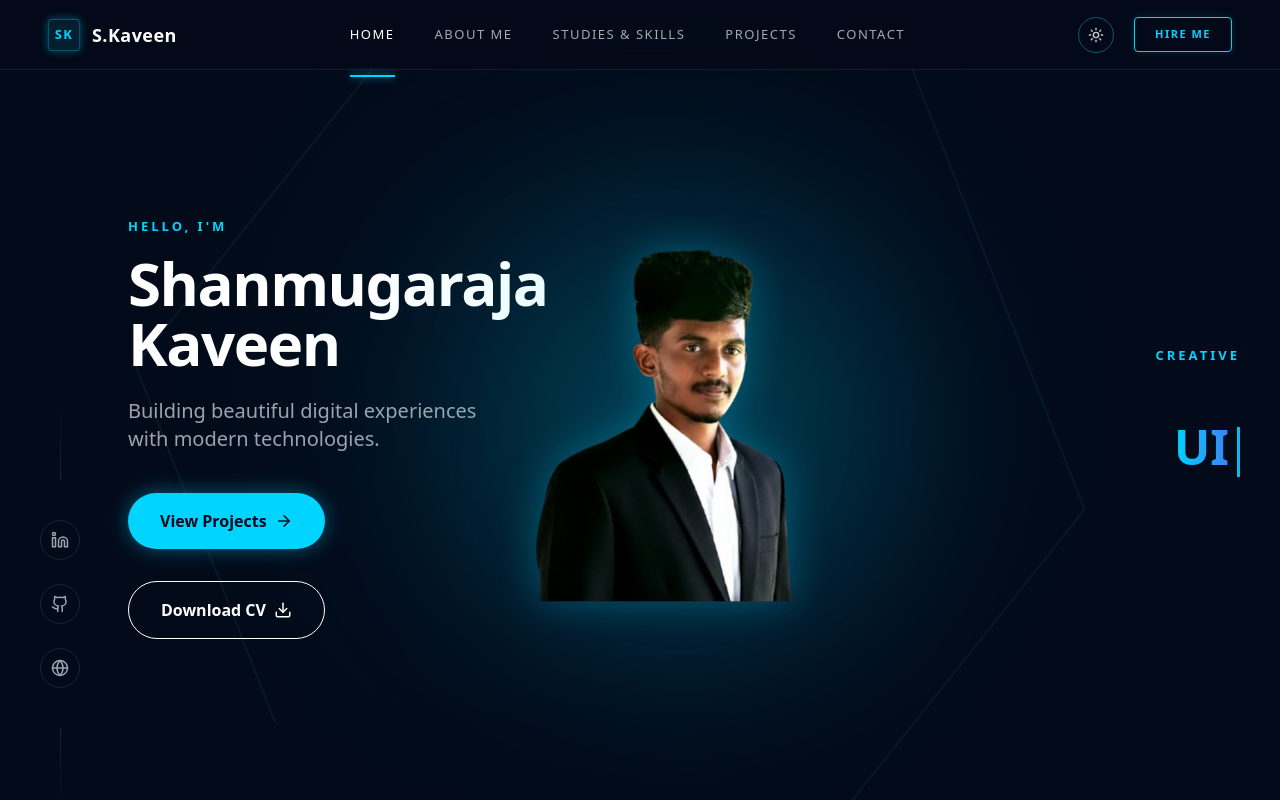
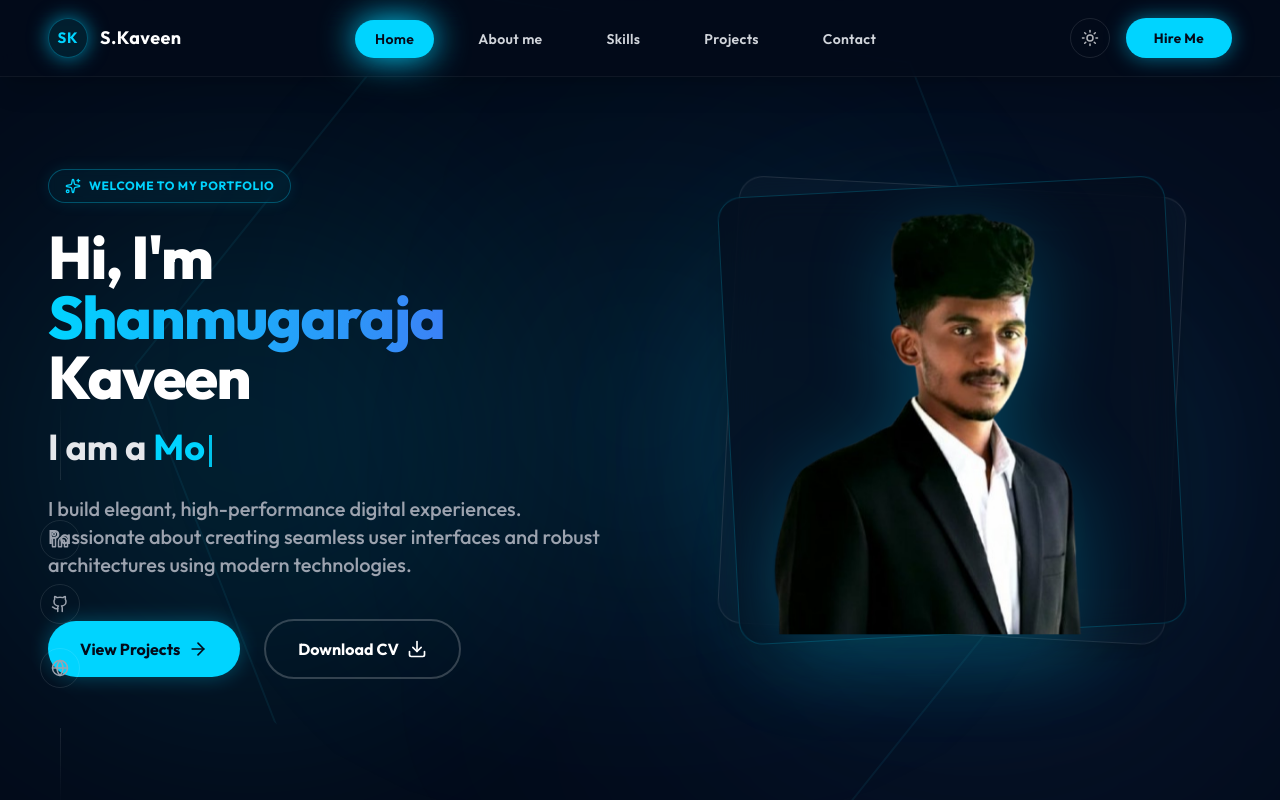
Before and after one commit to kaveenskn/My_portfolio, a Next.js app: page / in a window 1280 px wide. Shown: the top 800 px of the page. Built offline with nearby package versions, Linux system fonts and the light colour scheme.

Commit message:
resolved conflict and changed hero section design

```diff
--- a/src/app/layout.tsx
+++ b/src/app/layout.tsx
@@ -1,23 +1,16 @@
 import type { Metadata } from "next";
-import localFont from "next/font/local";
+import { Outfit } from "next/font/google";
 import "./globals.css";
 import { ThemeProvider } from "@/components/ThemeProvider";
 
-
-const geistSans = localFont({
-  src: "./fonts/GeistVF.woff",
-  variable: "--font-geist-sans",
-  weight: "100 900",
-});
-const geistMono = localFont({
-  src: "./fonts/GeistMonoVF.woff",
-  variable: "--font-geist-mono",
-  weight: "100 900",
+const outfit = Outfit({
+  subsets: ["latin"],
+  variable: "--font-outfit",
 });
 
 export const metadata: Metadata = {
-  title: "Create Next App",
-  description: "Generated by create next app",
+  title: "Shanmugaraja Kaveen | Portfolio",
+  description: "Portfolio of Shanmugaraja Kaveen",
 };
 
 export default function RootLayout({
@@ -28,7 +21,8 @@ export default function RootLayout({
   return (
     <html lang="en">
       <body
-        className={`${geistSans.variable} ${geistMono.variable} antialiased`}
+        className={`${outfit.variable} font-sans antialiased`}
+        style={{ fontFamily: 'var(--font-outfit)' }}
       >
         <ThemeProvider>
           {children}
--- a/src/app/page.tsx
+++ b/src/app/page.tsx
@@ -8,12 +8,8 @@ import StudiesAndSkillsSection from "@/components/StudiesAndSkillsSection";
 import ProjectsSection from "@/components/ProjectsSection";
 import ContactSection from "@/components/ContactSection";
 import Background from "@/components/Background";
-import { useTheme } from "@/components/ThemeProvider";
 
 export default function Home() {
-  const { theme } = useTheme();
-  const isLight = theme === "light";
-
   return (
     <main className="relative min-h-screen selection:bg-purple-500/30 overflow-x-hidden">
       <Background />
--- a/src/components/ContactSection.tsx
+++ b/src/components/ContactSection.tsx
@@ -178,7 +178,7 @@ export default function ContactSection() {
                 Say <span className="text-cyan-500">Hello_</span>
               </h2>
               <p className={`text-xs md:text-sm font-medium ${isLight ? "text-gray-500" : "text-gray-400"}`}>
-                Drop a message and let's work together.
+                Drop a message and let&apos;s work together.
               </p>
             </div>
 
--- a/src/components/HeroContent.tsx
+++ b/src/components/HeroContent.tsx
@@ -1,15 +1,16 @@
 "use client";
 
-import { motion } from "framer-motion";
+import { motion, Variants } from "framer-motion";
 import Image from "next/image";
 import { useTheme } from "./ThemeProvider";
 import { useState, useEffect } from "react";
-import { ArrowRight, Download } from "lucide-react";
+import { ArrowRight, Download, Sparkles } from "lucide-react";
 
 const roles = [
-  "Cross-Platform Developer",
-  "UI/UX Designer",
-  "Flutter Expert"
+  "Full Stack Web Developer",
+  "Mobile App Developer",
+  "AI API Integration Developer",
+  "Python Developer"
 ];
 
 export default function HeroContent() {
@@ -49,109 +50,119 @@ export default function HeroContent() {
     return () => clearTimeout(timer);
   }, [displayText, isDeleting, roleIndex, typingSpeed]);
 
-  const containerVariants = {
+  const containerVariants: Variants = {
     hidden: { opacity: 0 },
     visible: {
       opacity: 1,
-      transition: {
-        staggerChildren: 0.2,
-        delayChildren: 0.3,
-      },
+      transition: { staggerChildren: 0.15, delayChildren: 0.2 },
     },
   };
 
-  const itemVariants = {
-    hidden: { opacity: 0, y: 20 },
-    visible: { opacity: 1, y: 0, transition: { duration: 0.8, ease: "easeOut" } },
+  const itemVariants: Variants = {
+    hidden: { opacity: 0, y: 30 },
+    visible: { opacity: 1, y: 0, transition: { duration: 0.7, ease: [0.16, 1, 0.3, 1] } },
   };
 
   return (
-    <div className="relative z-10 w-full min-h-screen flex items-center justify-center pt-32 pb-20 overflow-hidden">
+    <div className="relative z-10 w-full min-h-screen flex items-center justify-center pt-24 pb-12 overflow-hidden">
+      {/* Background Decor */}
+      <div className="absolute top-1/4 left-0 w-[500px] h-[500px] bg-[#00D4FF]/10 rounded-full blur-[120px] pointer-events-none -z-10" />
+      <div className="absolute bottom-0 right-0 w-[600px] h-[600px] bg-[#3B82F6]/10 rounded-full blur-[150px] pointer-events-none -z-10" />
 
       <motion.div
         variants={containerVariants}
         initial="hidden"
         animate="visible"
-        className="w-full max-w-[1400px] mx-auto px-6 lg:pl-32 lg:pr-10 grid grid-cols-1 lg:grid-cols-3 items-center gap-12 lg:gap-0"
+        className="w-full max-w-[1280px] mx-auto px-6 lg:px-12 grid grid-cols-1 lg:grid-cols-2 items-center gap-16"
       >
+        {/* Left Column: Text Content */}
+        <div className="flex flex-col items-center lg:items-start text-center lg:text-left">
+          <motion.div variants={itemVariants} className="mb-6 inline-flex items-center gap-2 px-4 py-2 rounded-full border border-[#00D4FF]/30 bg-[#00D4FF]/5 backdrop-blur-sm shadow-[0_0_15px_rgba(0,212,255,0.1)]">
+            <Sparkles className="w-4 h-4 text-[#00D4FF]" />
+            <span className="text-[#00D4FF] uppercase tracking-wider text-xs font-bold">
+              Welcome to my portfolio
+            </span>
+          </motion.div>
 
-        {/* Left Block: Name & Info */}
-        <motion.div variants={itemVariants} className="flex flex-col items-center lg:items-start text-center lg:text-left">
-          <span className="text-[#00D4FF] uppercase tracking-[3px] text-[13px] font-bold mb-4">
-            HELLO, I&apos;M
-          </span>
-          <h1 className={`text-4xl md:text-5xl xl:text-6xl font-[800] leading-[1.1] tracking-tight mb-6 ${isLight ? "text-gray-900" : "text-white"}`}>
-            Shanmugaraja<br />
+          <motion.h1
+            variants={itemVariants}
+            className={`text-5xl sm:text-5xl lg:text-6xl font-[800] leading-[1.1] tracking-tight mb-4 ${isLight ? "text-gray-900" : "text-white"}`}
+          >
+            Hi, I&apos;m <span className="text-transparent bg-clip-text bg-gradient-to-r from-[#00D4FF] to-[#3B82F6]">Shanmugaraja</span>
+            <br />
             Kaveen
-          </h1>
-          <p className={`text-lg md:text-xl font-medium mb-10 max-w-md ${isLight ? "text-gray-600" : "text-gray-400"}`}>
-            Building beautiful digital experiences with modern technologies.
-          </p>
+          </motion.h1>
 
-          <div className="flex flex-wrap items-center justify-center lg:justify-start gap-8">
+          <motion.div variants={itemVariants} className="h-[40px] sm:h-[48px] mb-6 flex items-center justify-center lg:justify-start">
+            <h2 className={`text-2xl sm:text-3xl lg:text-4xl font-bold ${isLight ? "text-gray-700" : "text-gray-200"}`}>
+              I am a{" "}
+              <span className="text-[#00D4FF]">
+                {displayText}
+              </span>
+              <motion.span
+                animate={{ opacity: [1, 0, 1] }}
+                transition={{ duration: 0.8, repeat: Infinity, ease: "linear" }}
+                className="inline-block w-[3px] h-[24px] sm:h-[32px] ml-1 bg-[#00D4FF] align-middle"
+              />
+            </h2>
+          </motion.div>
+
+          <motion.p
+            variants={itemVariants}
+            className={`text-lg sm:text-xl font-medium mb-10 max-w-xl ${isLight ? "text-gray-600" : "text-gray-400"}`}
+          >
+            I build elegant, high-performance digital experiences. Passionate about creating seamless user interfaces and robust architectures using modern technologies.
+          </motion.p>
+
+          <motion.div variants={itemVariants} className="flex flex-wrap items-center justify-center lg:justify-start gap-4 sm:gap-6">
             <motion.a
               href="#projects"
               whileHover={{ scale: 1.05 }}
               whileTap={{ scale: 0.95 }}
-              className="px-8 py-4 bg-[#00D4FF] text-[#030B1A] font-bold rounded-full flex items-center gap-2 shadow-[0_0_20px_rgba(0,212,255,0.4)] hover:shadow-[0_0_30px_rgba(0,212,255,0.6)] transition-all"
+              className="px-8 py-4 bg-[#00D4FF] text-[#030B1A] font-bold rounded-full flex items-center gap-2 shadow-[0_0_20px_rgba(0,212,255,0.3)] hover:shadow-[0_0_30px_rgba(0,212,255,0.5)] transition-all"
             >
               View Projects
-              <ArrowRight size={18} />
+              <ArrowRight size={20} />
             </motion.a>
             <motion.a
               href="#"
-              whileHover={{ scale: 1.05, backgroundColor: "rgba(255,255,255,0.05)" }}
+              whileHover={{ scale: 1.05, backgroundColor: isLight ? "rgba(0,0,0,0.05)" : "rgba(255,255,255,0.05)" }}
               whileTap={{ scale: 0.95 }}
-              className={`px-8 py-4 border font-bold rounded-full flex items-center gap-2 transition-all ${isLight ? "border-gray-900 text-gray-900" : "border-white text-white"
+              className={`px-8 py-4 border-2 font-bold rounded-full flex items-center gap-2 transition-all ${isLight ? "border-gray-900 text-gray-900" : "border-white/20 text-white hover:border-white/40"
                 }`}
             >
               Download CV
-              <Download size={18} />
+              <Download size={20} />
             </motion.a>
-          </div>
-        </motion.div>
+          </motion.div>
+        </div>
 
-        {/* Center Block: Portrait */}
+        {/* Right Column: Image */}
         <motion.div
           variants={itemVariants}
-          className="relative flex justify-center items-center h-[400px] md:h-[500px] lg:h-[600px]"
+          className="relative flex justify-center items-center mt-12 lg:mt-0"
         >
-          {/* Cyan Glow Halo */}
-          <div className="absolute top-1/2 left-1/2 -translate-x-1/2 -translate-y-1/2 w-[300px] h-[300px] md:w-[400px] md:h-[400px] bg-[#00D4FF]/20 blur-[100px] rounded-full pointer-events-none" />
+          {/* Decorative Elements */}
+          <div className="absolute inset-0 bg-gradient-to-tr from-[#00D4FF]/20 to-transparent rounded-full blur-3xl opacity-60" />
 
           <motion.div
             animate={{ y: [-15, 15, -15] }}
             transition={{ duration: 6, repeat: Infinity, ease: "easeInOut" }}
-            className="relative w-[300px] h-[400px] md:w-[400px] md:h-[500px] lg:w-[450px] lg:h-[550px]"
+            className="relative w-[320px] h-[320px] sm:w-[400px] sm:h-[400px] lg:w-[480px] lg:h-[480px]"
           >
+            {/* Background Cards for Depth */}
+            <div className={`absolute inset-2 sm:inset-4 rounded-3xl transform rotate-3 transition-transform duration-500 border ${isLight ? "border-gray-200 bg-white/40" : "border-white/10 bg-[#0A192F]/40"} backdrop-blur-xl shadow-xl`} />
+            <div className={`absolute inset-2 sm:inset-4 rounded-3xl transform -rotate-3 transition-transform duration-500 border ${isLight ? "border-[#00D4FF]/20 bg-white/60" : "border-[#00D4FF]/20 bg-[#030B1A]/60"} backdrop-blur-xl shadow-2xl z-0`} />
+
             <Image
               src="/profile.png"
               alt="Shanmugaraja Kaveen"
               fill
               priority
-              sizes="(max-width: 768px) 300px, (max-width: 1024px) 400px, 450px"
-              className="object-contain drop-shadow-[0_0_20px_rgba(0,212,255,0.3)]"
+              sizes="(max-width: 768px) 320px, (max-width: 1024px) 400px, 480px"
+              className="object-contain drop-shadow-[0_20px_40px_rgba(0,212,255,0.25)] z-10 p-2 sm:p-4"
             />
           </motion.div>
-        </motion.div>
-
-        {/* Right Block: Role & Typewriter */}
-        <motion.div variants={itemVariants} className="flex flex-col items-center lg:items-end text-center lg:text-right">
-          <span className="text-[#00D4FF] uppercase tracking-[3px] text-[13px] font-bold mb-4 lg:mb-6">
-            CREATIVE
-          </span>
-          <div className="relative min-h-[120px] flex items-center justify-center lg:justify-end">
-            <h2 className={`text-3xl md:text-5xl font-bold leading-tight ${isLight ? "text-gray-900" : "text-white"}`}>
-              <span className="bg-gradient-to-r from-[#00D4FF] to-[#3B82F6] bg-clip-text text-transparent">
-                {displayText}
-              </span>
-              <motion.span
-                animate={{ opacity: [1, 0, 1] }}
-                transition={{ duration: 0.8, repeat: Infinity, ease: "linear" }}
-                className="inline-block w-[3px] h-[30px] md:h-[50px] ml-2 bg-[#00D4FF] align-middle"
-              />
-            </h2>
-          </div>
         </motion.div>
 
       </motion.div>
--- a/src/components/Navbar.tsx
+++ b/src/components/Navbar.tsx
@@ -3,13 +3,13 @@
 import { motion } from "framer-motion";
 import Link from "next/link";
 import { useState, useEffect } from "react";
-import { Sun, Moon } from "lucide-react";
+import { Sun, Moon, Menu } from "lucide-react";
 import { useTheme } from "./ThemeProvider";
 
 const navLinks = [
   { name: "Home", href: "#home" },
-  { name: "About Me", href: "#about" },
-  { name: "Studies & Skills", href: "#studies-skills" },
+  { name: "About me", href: "#about" },
+  { name: "Skills", href: "#studies-skills" },
   { name: "Projects", href: "#projects" },
   { name: "Contact", href: "#contact" },
 ];
@@ -17,6 +17,15 @@ const navLinks = [
 export default function Navbar() {
   const { theme, toggleTheme } = useTheme();
   const [activeTab, setActiveTab] = useState("#home");
+  const [isScrolled, setIsScrolled] = useState(false);
+
+  useEffect(() => {
+    const handleScroll = () => {
+      setIsScrolled(window.scrollY > 20);
+    };
+    window.addEventListener("scroll", handleScroll);
+    return () => window.removeEventListener("scroll", handleScroll);
+  }, []);
 
   useEffect(() => {
     const observerOptions = {
@@ -53,45 +62,48 @@ export default function Navbar() {
         initial={{ y: -100, opacity: 0 }}
         animate={{ y: 0, opacity: 1 }}
         transition={{ duration: 0.8, ease: "easeOut" }}
-        className="w-full flex items-center justify-between h-[70px] px-6 md:px-8 lg:px-12 border-b border-white/[0.08]"
-        style={{
-          backgroundColor: "rgba(5, 10, 25, 0.75)",
-          backdropFilter: "blur(16px)",
-          WebkitBackdropFilter: "blur(16px)",
-        }}
+        className={`w-full transition-all duration-300 ${
+          isScrolled
+            ? isLight
+              ? "bg-white/95 shadow-[0_20px_50px_rgba(0,0,0,0.2)] border-b border-gray-200 backdrop-blur-xl"
+              : "bg-[#030b1a]/95 shadow-[0_20px_60px_rgba(0,0,0,0.95)] border-b border-white/10 backdrop-blur-xl"
+            : isLight
+              ? "bg-white/80 backdrop-blur-lg border-b border-gray-200/60 shadow-md"
+              : "bg-[#030b1a]/80 backdrop-blur-lg border-b border-white/5 shadow-xl"
+        }`}
       >
-        <div className="w-full max-w-[1400px] mx-auto flex items-center justify-between">
+        <div className="w-full max-w-[1400px] mx-auto flex items-center justify-between h-[76px] px-6 lg:px-12">
 
           {/* Logo / Brand */}
           <Link href="/" className="flex items-center gap-3 group">
-            <div className="flex items-center justify-center w-8 h-8 rounded bg-[#00D4FF]/10 border border-[#00D4FF]/30 shadow-[0_0_8px_rgba(0,212,255,0.4)] group-hover:shadow-[0_0_15px_rgba(0,212,255,0.7)] group-hover:bg-[#00D4FF]/20 transition-all duration-300">
-              <span className="text-[#00D4FF] font-bold text-[13px] tracking-[0.1em]">SK</span>
+            <div className={`flex items-center justify-center w-10 h-10 rounded-full ${isLight ? "bg-[#00D4FF]/20" : "bg-[#00D4FF]/10"} border border-[#00D4FF]/30 shadow-[0_0_20px_rgba(0,212,255,0.6)] group-hover:shadow-[0_0_35px_rgba(0,212,255,1)] transition-all duration-300`}>
+              <span className="text-[#00D4FF] font-bold text-[15px] tracking-wider">SK</span>
             </div>
-            <span className="text-white font-[600] text-lg tracking-wide hidden sm:block group-hover:text-white/90 transition-colors">
+            <span className={`font-[700] text-lg tracking-wide hidden sm:block transition-colors ${isLight ? "text-gray-900 group-hover:text-gray-700" : "text-white group-hover:text-white/90"}`}>
               S.Kaveen
             </span>
           </Link>
 
           {/* Menu Items */}
-          <ul className="hidden md:flex items-center gap-6 lg:gap-8 xl:gap-10 h-full">
+          <ul className="hidden md:flex items-center gap-2 lg:gap-4 xl:gap-6">
             {navLinks.map((link) => {
               const isActive = activeTab === link.href;
               return (
-                <li key={link.name} className="relative h-full flex items-center">
+                <li key={link.name} className="relative">
                   <Link
                     href={link.href}
                     onClick={() => setActiveTab(link.href)}
-                    className={`relative py-3 transition-colors duration-300 text-[13px] font-medium tracking-[1.5px] uppercase ${
+                    className={`relative px-5 py-2.5 rounded-full transition-colors duration-300 text-[14px] font-[600] tracking-wide ${
                       isActive
-                        ? "text-white"
-                        : "text-white/65 hover:text-white"
+                        ? isLight ? "text-white" : "text-[#050a19]"
+                        : isLight ? "text-gray-600 hover:text-gray-900" : "text-gray-300 hover:text-white"
                     }`}
                   >
-                    {link.name}
+                    <span className="relative z-10">{link.name}</span>
                     {isActive && (
                       <motion.div
-                        layoutId="nav-underline-main"
-                        className="absolute -bottom-[21px] left-0 right-0 h-[2px] bg-[#00D4FF] shadow-[0_0_8px_rgba(0,212,255,0.8)]"
+                        layoutId="nav-pill"
+                        className="absolute inset-0 rounded-full bg-[#00D4FF] shadow-[0_0_35px_rgba(0,212,255,1)]"
                         transition={{ type: "spring", stiffness: 350, damping: 30 }}
                       />
                     )}
@@ -102,29 +114,31 @@ export default function Navbar() {
           </ul>
 
           {/* Right Side Tools */}
-          <div className="flex items-center gap-4 lg:gap-5">
+          <div className="flex items-center gap-4">
             {/* Theme Toggle Button */}
             <button
               onClick={toggleTheme}
-              className="flex items-center justify-center w-9 h-9 rounded-full border border-[#00D4FF]/40 text-white/80 hover:text-white hover:border-[#00D4FF] hover:bg-[#00D4FF]/10 transition-all duration-300"
+              className={`flex items-center justify-center w-10 h-10 rounded-full border transition-all duration-300 ${
+                isLight
+                  ? "border-gray-200 text-gray-500 hover:bg-gray-100 hover:shadow-[0_0_15px_rgba(0,0,0,0.15)]"
+                  : "border-white/10 text-white/70 hover:bg-white/5 hover:text-white hover:shadow-[0_0_20px_rgba(255,255,255,0.2)]"
+              }`}
               aria-label="Toggle theme"
             >
-              {isLight ? <Moon size={16} /> : <Sun size={16} />}
+              {isLight ? <Moon size={18} /> : <Sun size={18} />}
             </button>
 
             {/* Hire Me CTA Button */}
             <a
               href="#contact"
-              className="hidden sm:flex items-center justify-center px-4 lg:px-5 py-2 rounded border border-[#00D4FF] text-[#00D4FF] text-[11px] font-bold tracking-[1.5px] uppercase hover:bg-[#00D4FF] hover:text-[#050a19] transition-all duration-300 shadow-[0_0_10px_rgba(0,212,255,0.15)] hover:shadow-[0_0_15px_rgba(0,212,255,0.5)]"
+              className="hidden sm:flex items-center justify-center px-7 py-2.5 rounded-full bg-[#00D4FF] text-[#050a19] text-[13.5px] font-bold tracking-wide shadow-[0_0_20px_rgba(0,212,255,0.5)] hover:shadow-[0_0_40px_rgba(0,212,255,1)] transition-all duration-300"
             >
               Hire Me
             </a>
 
-            {/* Mobile Menu Button placeholder */}
-            <button className="md:hidden p-2 text-white/80 hover:text-white transition-colors duration-300">
-              <svg xmlns="http://www.w3.org/2000/svg" fill="none" viewBox="0 0 24 24" strokeWidth={1.5} stroke="currentColor" className="w-6 h-6">
-                <path strokeLinecap="round" strokeLinejoin="round" d="M3.75 6.75h16.5M3.75 12h16.5m-16.5 5.25h16.5" />
-              </svg>
+            {/* Mobile Menu Button  */}
+            <button className={`md:hidden p-2 transition-colors duration-300 ${isLight ? "text-gray-800" : "text-white"}`}>
+              <Menu size={24} />
             </button>
           </div>
 
--- a/src/components/ProjectBackground.tsx
+++ b/src/components/ProjectBackground.tsx
@@ -3,7 +3,7 @@
 import React, { useState, useEffect } from "react";
 import { motion } from "framer-motion";
 import { useTheme } from "./ThemeProvider";
-import { Github } from "lucide-react";
+
 
 const GITHUB_PATH = "M15 22v-4a4.8 4.8 0 0 0-1-3.2c3 0 6-2 6-5.6-.1-1.4-.5-2.8-1.5-3.8.1-.3.2-1.5-.1-3.4 0 0-1.2-.4-3.8 1.4-1.1-.3-2.3-.5-3.5-.5s-2.4.2-3.5.5c-2.6-1.8-3.8-1.4-3.8-1.4-.3 1.9-.2 3.1-.1 3.4-1 1-1.5 2.4-1.5 3.8 0 3.6 3 5.6 6 5.6-1 0-1.5.8-1.8 2.2-1 .4-2.5.6-3.8-.7C2.7 15.6 2 15 2 15c-1-.6-.2-.5-.2-.5 1 .2 1.5 1.5 1.5 1.5 1 1.5 2.5 1 3.2.8.2-1 .6-1.5 1-1.8";
 
```
Also changed, not shown: src/components/AboutSection.tsx (+1 -8 lines), src/components/ProjectsSection.tsx (+6 -3 lines).
